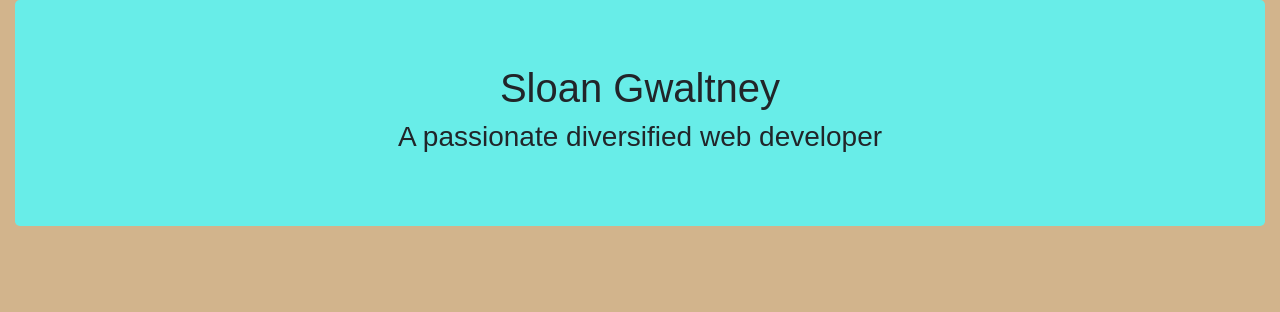
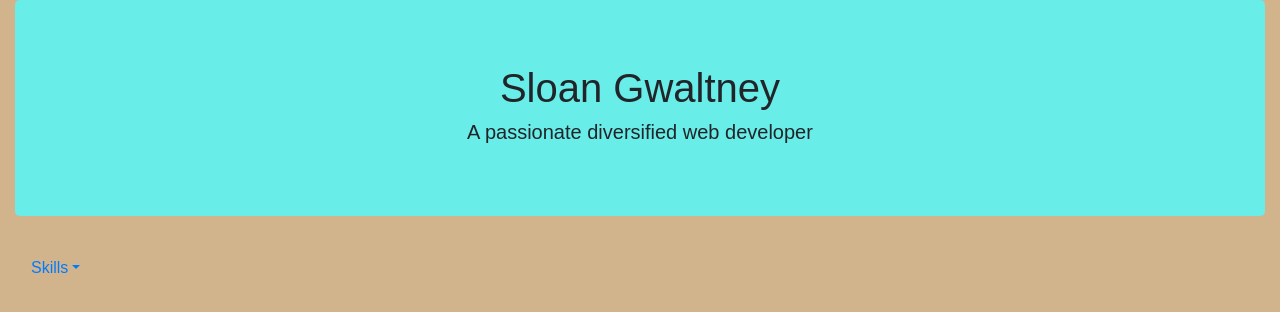
Before and after one commit to WorldOfCode22/my-website, a React (Create React App) app in the folder client/: page / in a window 1280 px wide. Shown: the top 312 px of the page. Built offline with nearby package versions, Linux system fonts and the light colour scheme.

Commit message:
added navbar to header

```diff
--- a/client/src/components/header/header.tsx
+++ b/client/src/components/header/header.tsx
@@ -1,6 +1,7 @@
 import * as React from "react";
 import {Jumbotron} from "reactstrap";
 import { ApplicationContext } from "../../App";
+import Navbar from "../navbar/navbar";
 import './header.css';
 
 const Header: React.SFC = () => (
@@ -9,8 +10,9 @@ const Header: React.SFC = () => (
       <div>
         <Jumbotron className="header">
           <h1 className="text-center">{state.page.heading}</h1>
-          <h3 className="text-center">{state.page.subHeading}</h3>
+          <h5 className="text-center">{state.page.subHeading}</h5>
         </Jumbotron>
+        <Navbar />
       </div>
     )}
   </ApplicationContext.Consumer>
```
